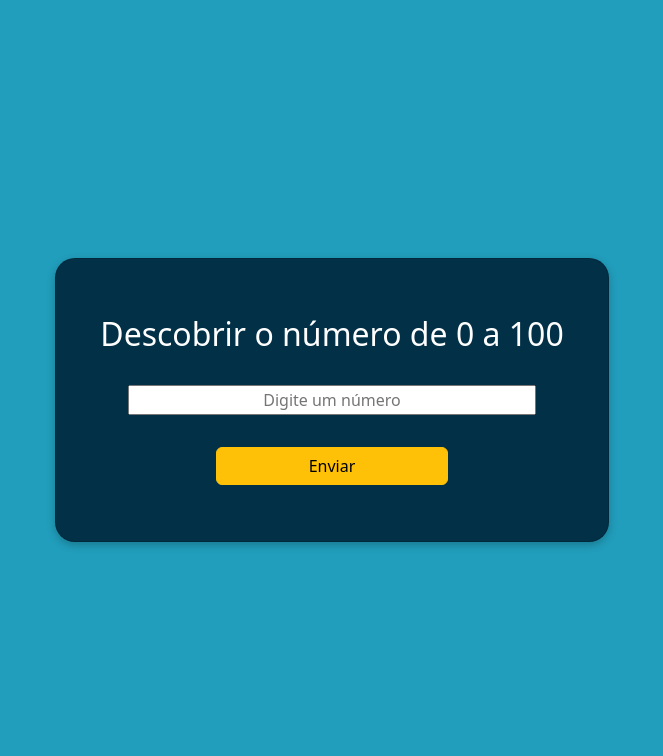
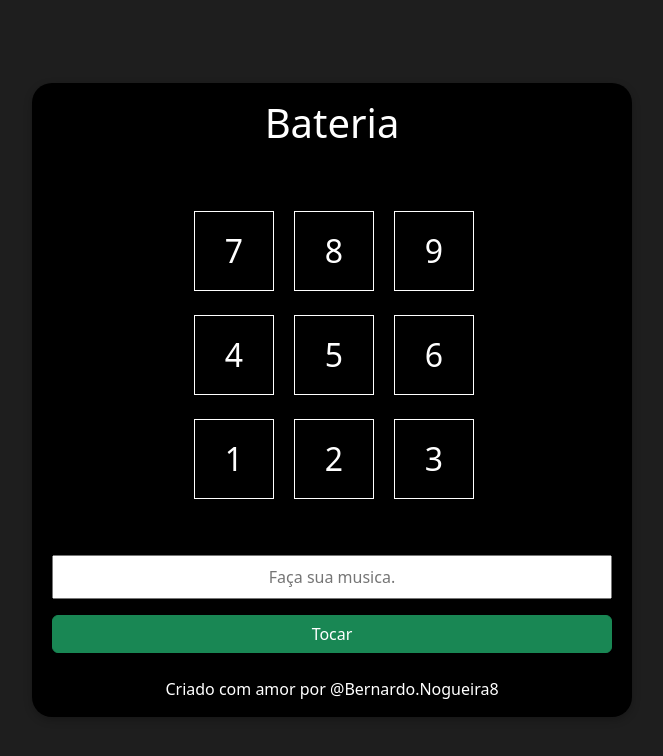
Before and after one commit to Samuraiflamesf/BateriaEletronica_Js, a plain HTML site: page index.html in a window 1280 px wide. Shown: the whole page, without its empty margins (308-971 px from the left). Drawn offline with Linux system fonts and the light colour scheme.

Commit message:
Revert "Init"
This reverts commit 3de123ef323e7aae8a6db69486d938d802e1d155.

```diff
--- a/index.html
+++ b/index.html
@@ -18,40 +18,62 @@
   <script type="text/javascript" src="bootstrap/bootstrap.bundle.min.js"></script>
   <script type="text/javascript" src="bootstrap/jquery-3.6.0.min.js"></script>
   <!-- Titulo -->
-  <title>
-
-  </title>
+  <title>Bateria</title>
 </head>
 
-<body class="d-flex align-items-center justify-content-center flex-column">
-  <div class="alert alert-danger d-none" role="alert" id="alertErro">
-    Aposta invalida!
-  </div>
-  <div class="alert alert-primary d-none" role="alert" id="alertSmall">
-    👀 O número para ser encontrado é MENOR 😰
-  </div>
-  <div class="alert alert-primary d-none" role="alert" id="alertBig">
-    👀 O número para ser encontrado é MAIOR 😨
-  </div>
-<div class="alert alert-success d-none" role="alert" id="alertSuccess">
+<body class="d-flex align-items-center justify-content-center">
+  <div id="area">
+    <div class="container d-flex flex-column m-auto text-center align-content-center ">
+      <h2 class="h1 m-3">Bateria</h2>
+      <div class="d-flex flex-column">
+        <div class="row h2 mt-5 mb-5">
+          <div class="col"></div>
 
-  </div>
-  <div class="card area">
-    <div class="card-body m-5 p-2">
-      <div class="row h2 ">
-        Descobrir o número de 0 a 100
+          <div class="col-2">
+            <div data-key='numpad7' class="key m-auto">7</div>
+            <div data-key='numpad4' class="key m-auto mt-4 mb-4">4</div>
+            <div data-key='numpad1' class="key m-auto">1</div>
+          </div>
+
+          <div class="col-2 ">
+            <div data-key='numpad8' class="key m-auto ">8</div>
+            <div data-key='numpad5' class="key m-auto mt-4 mb-4">5</div>
+            <div data-key='numpad2' class="key m-auto">2</div>
+          </div>
+
+          <div class="col-2">
+            <div data-key='numpad9' class="key m-auto">9</div>
+            <div data-key='numpad6' class="key m-auto mt-4 mb-4">6</div>
+            <div data-key='numpad3' class="key m-auto">3</div>
+          </div>
+          <div class="col"></div>
+        </div>
+        <div class="row m-2">
+          <input type="text" id="input" class="w-100 p-2 text-center " placeholder="Faça sua musica." />
+        </div>
+        <div class="row m-2 mb-4 composer">
+          <button class="btn btn-success m-auto h1">Tocar</button>
+        </div>
+
       </div>
-      <div class="row m-auto mt-3 mb-3 p-3">
-        <input type="text" class="text-center m-auto" id="bet" placeholder="Digite um número">
-      </div>
-      <div class="row mt-2">
-        <button class="btn btn-warning w-50 m-auto" id="btn" onclick="verifyNumber()">Enviar</button>
-      </div>
+      <footer class="mb-3">
+        Criado com amor por @Bernardo.Nogueira8
+      </footer>
     </div>
   </div>
-  </div>
-  <!-- Javascript Custom -->
-  <script type="text/javascript" src="script.js"></script>
+
+  <audio id="s_numpad7" src="sounds/keyq.wav"></audio>
+  <audio id="s_numpad8" src="sounds/keyw.wav"></audio>
+  <audio id="s_numpad9" src="sounds/keye.wav"></audio>
+  <audio id="s_numpad4" src="sounds/key4.wav"></audio>
+  <audio id="s_numpad5" src="sounds/keys.wav"></audio>
+  <audio id="s_numpad6" src="sounds/keyd.wav"></audio>
+  <audio id="s_numpad1" src="sounds/keyz.wav"></audio>
+  <audio id="s_numpad2" src="sounds/keyx.wav"></audio>
+  <audio id="s_numpad3" src="sounds/keyc.wav"></audio>
+
+    <!-- Javascript Custom -->
+    <script type="text/javascript" src="script.js"></script>
 </body>
 
 </html>
--- a/script.js
+++ b/script.js
@@ -1,58 +1,40 @@
-var numberToFind = 0;
-var attempt = 0;
+document.body.addEventListener("keyup", (event) => {
+  playSound(event.code.toLowerCase());
+});
 
-function buttonOff() {
-  document.querySelector("#btn").classList.add("placeholder");
-  document.querySelector("#btn").classList.add("disabled");
-}
-function buttonOn() {
-  document.querySelector("#btn").classList.remove("placeholder");
-  document.querySelector("#btn").classList.remove("disabled");
-}
-function alertClean() {
-  document.querySelector("#alertBig").classList.add("d-none");
-  document.querySelector("#alertSmall").classList.add("d-none");
-  document.querySelector("#alertErro").classList.add("d-none");
-}
+document.querySelector(".composer button").addEventListener("click", () => {
+  let song = document.querySelector("#input").value;
 
-function refresh() {
-  //Gerar o numero aleatório
-  numberToFind = parseInt(Math.random() * 100);
-  console.log(numberToFind);
-}
+  if (song !== "") {
+    let songArray = song.split("");
+    playComposition(songArray);
+    console.log(songArray);
+  }
+});
 
-function verifyNumber() {
-  alertClean();
-  buttonOff();
-  let bet = document.querySelector("#bet").value;
-  console.log(bet);
+function playSound(sound) {
+  let audioElement = document.querySelector(`#s_${sound}`);
+  let keyElement = document.querySelector(`div[data-key="${sound}"]`);
 
-  if (bet > 100 || bet < 1) {
-    document.querySelector("#alertErro").classList.remove("d-none");
-    buttonOn()
-    return;
+  if (audioElement) {
+    audioElement.currentTime = 0;
+    audioElement.play();
   }
-  if (bet > numberToFind) {
-    attempt++;
-    setInterval(()=>{
-      document.querySelector("#alertBig").classList.remove("d-none");
-      buttonOn()
-    },2000)
-  }
-  if (bet < numberToFind) {
-    attempt++;
-    setInterval(()=>{
-      document.querySelector("#alertSmall").classList.remove("d-none");
-      buttonOn()
-    },2000)
-  }
-  else{
-    console.log(attempt);
-    let alertSucess =    document.querySelector("#alertSuccess")
-    alertSucess.innerHTML('🪐 Parabéns você acertou!! Com '+attempt+' erros!');
-    alertSucess.classList.remove
-
+  if (keyElement) {
+    keyElement.classList.add("active");
+    setTimeout(() => {
+      keyElement.classList.remove("active");
+    }, 300);
   }
 }
 
-refresh();
+function playComposition(songArray) {
+  let wait = 0;
+
+  songArray.forEach((item) => {
+    setTimeout(() => {
+      playSound(`numpad${item}`);
+    }, wait);
+    wait += 200;
+  });
+}
--- a/style.css
+++ b/style.css
@@ -1,15 +1,9 @@
 body {
-  background-color: #219EBC;
+    background-color: #1e1e1e;
     min-height: 100vh;
   }
-.area{
-  background-color: #023047;
-  color: #fff;
-  border-radius: 20px;
-  box-shadow: rgba(0, 0, 0, 0.24) 0px 3px 8px;
-}
   #area {
-  background-color: #023047;
+    background-color: #000000;
     color: #fff;
     width: 100%;
     max-width: 600px;
@@ -19,6 +13,20 @@ body {
     border-radius: 20px;
     box-shadow: rgba(0, 0, 0, 0.24) 0px 3px 8px;
   }
-button{
 
+  .key {
+    width: 80px;
+    height: 80px;
+    display: flex;
+    justify-content: center;
+    align-items: center;
+    margin: 5px;
+    padding: 5px;
+    border: 1px solid rgb(255, 255, 255);
   }
+
+.key.active {
+    border: 2px solid rgb(0, 160, 48);
+    color: rgb(0, 160, 48);
+;
+}
```
Also changed, not shown: assets/bateriaeletronicajs.netlify.app_(Nest Hub Max).png (added), 9 other files. Lines whose indentation alone changed are shown as unchanged.
